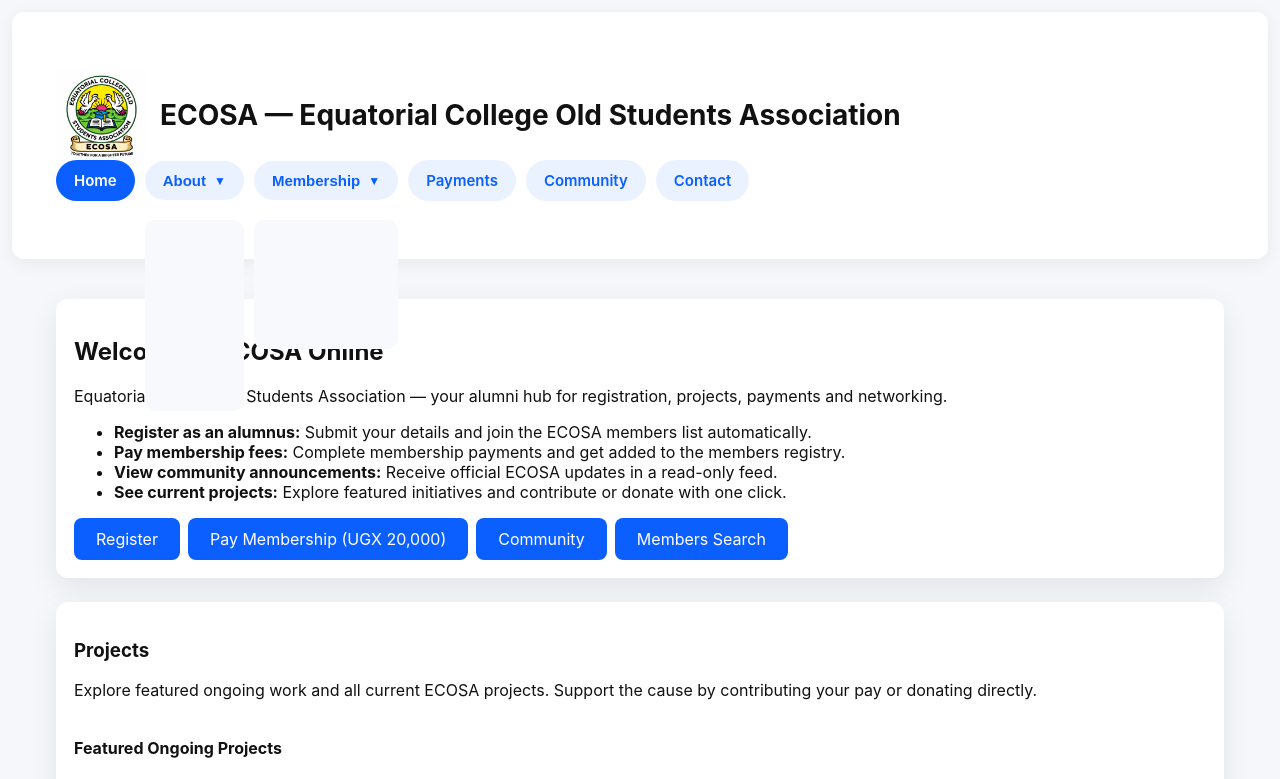
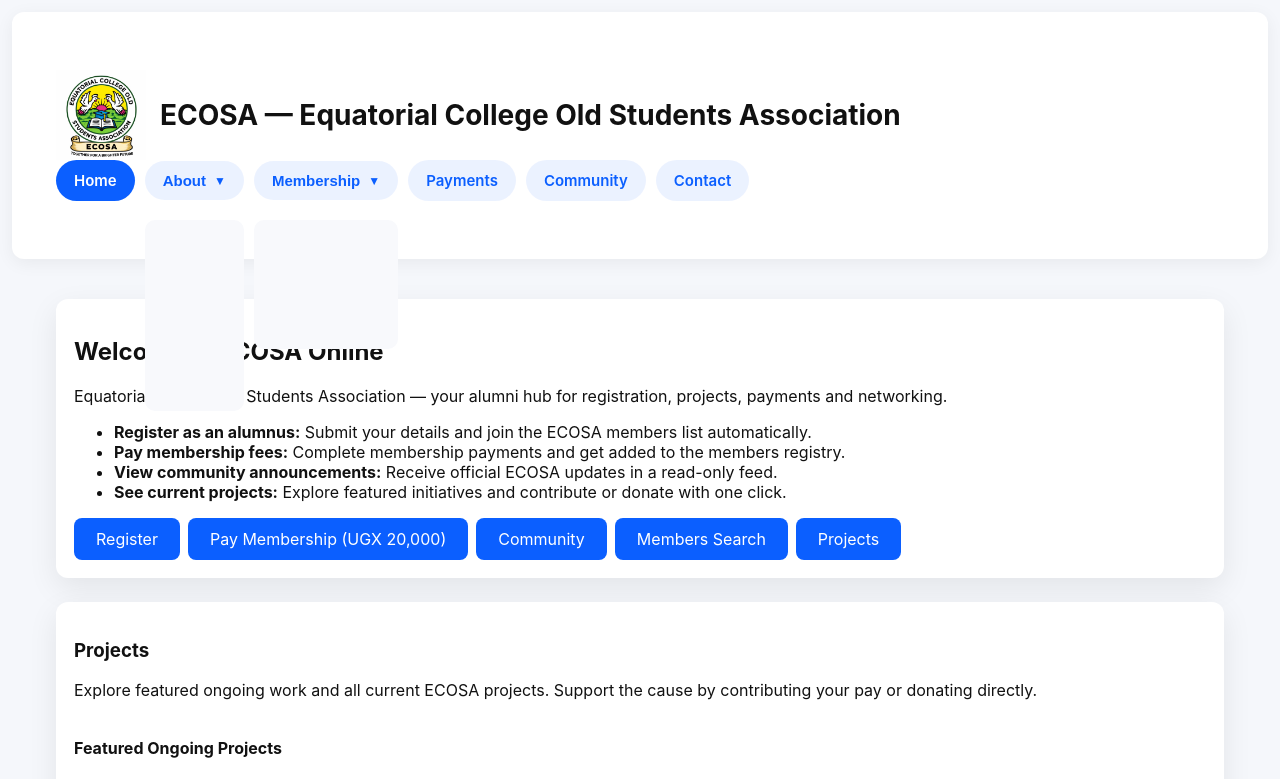
Before and after one commit to ecosatechteam/ecosaonline, a React (Vite) app: page / in a window 1280 px wide. Shown: the top 779 px of the page. Built offline with nearby package versions, Linux system fonts and the light colour scheme.

Commit message:
Update Home.tsx

```diff
--- a/src/pages/Home.tsx
+++ b/src/pages/Home.tsx
@@ -60,6 +60,10 @@
           <Link className="btn" to="/members">
             Members Search
           </Link>
+
+          <Link className="btn" to="/projects">
+    Projects
+  </Link>
         </div>
       </div>
 
```
